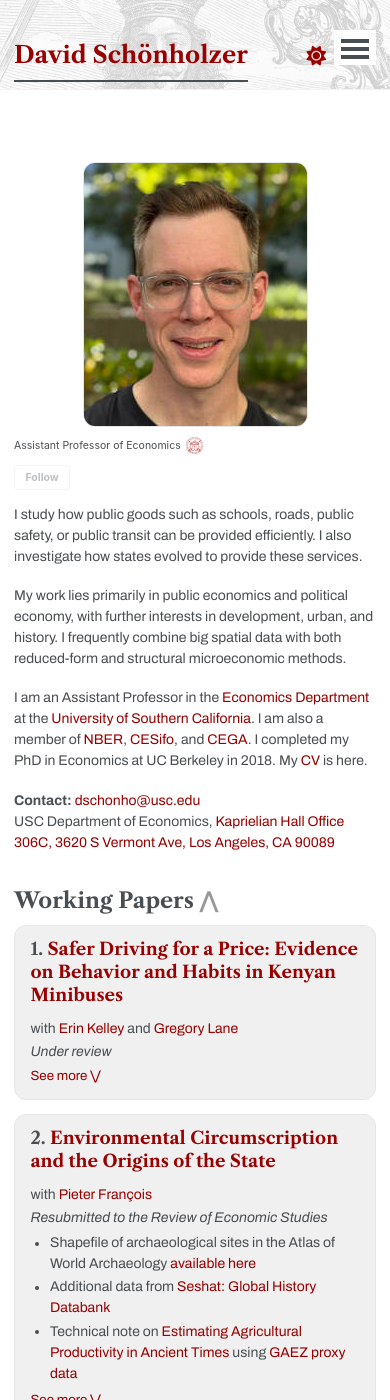
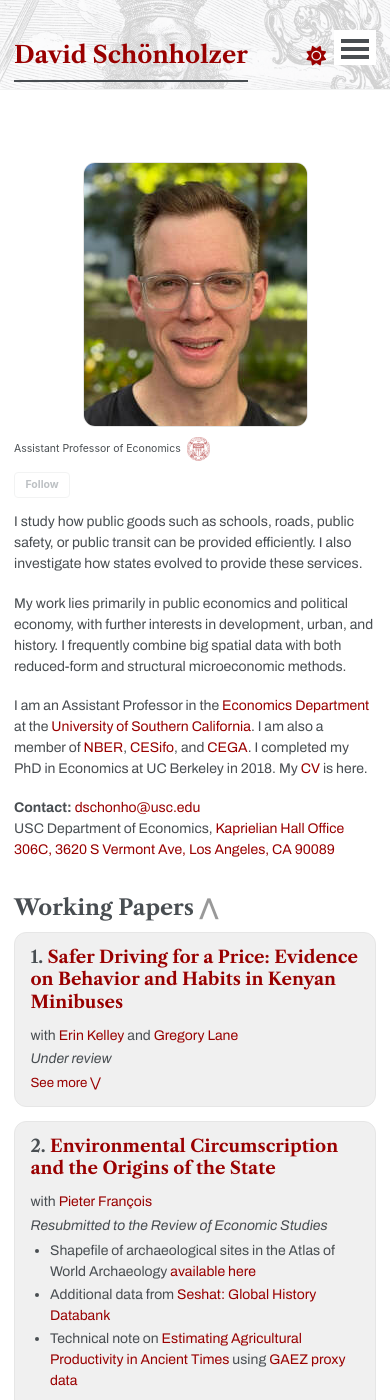
Before and after one commit to david-sch/david-sch.github.io, a Jekyll site: the page built from _pages/about.md, in a window 390 px wide and 1400 px high. Built offline with Jekyll 4.4.1, drawn with Linux system fonts in a browser that asks for light colours; a script bundle is joined from its source files by our own code; library files that are not in the unit come from our copies.

Commit message:
Mobile: bump inline USC seal from 1.6em to 2.3em

```diff
--- a/assets/css/main.scss
+++ b/assets/css/main.scss
@@ -718,8 +718,8 @@
   .usc-seal-inline {
     display: inline-block;
     flex: none;
-    width: 1.6em;
-    height: 1.6em;
+    width: 2.3em;
+    height: 2.3em;
     background-color: #990000;
     -webkit-mask: url('/images/usc-seal.png') center / contain no-repeat;
             mask: url('/images/usc-seal.png') center / contain no-repeat;
```
